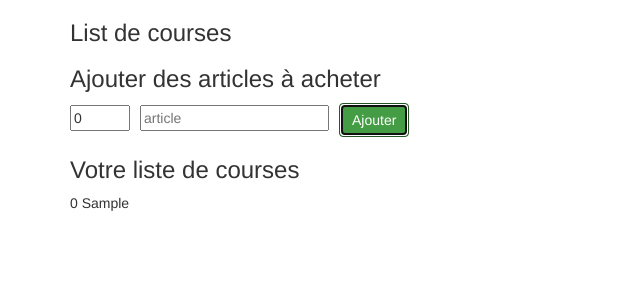
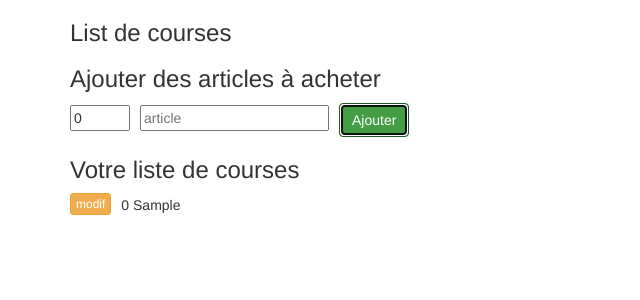
Before and after one commit to sserges/shoppinglist-react, a React (Create React App) app: page / in a window 1280 px wide. Both pictures are taken after typing "Sample" into the empty fields and a click on the button "Ajouter". Shown: the top 300 px of the page, without its empty margins (0-640 px from the left). Built offline with nearby package versions, Linux system fonts and the light colour scheme.

Commit message:
update an article

```diff
--- a/src/components/Article.js
+++ b/src/components/Article.js
@@ -1,11 +1,57 @@
 import React from "react";
 
-const Article = props => {
-  return (
-    <div>
-      {props.data.quantity} {props.data.name}
-    </div>
-  );
-};
+import "../style.css";
+
+class Article extends React.Component {
+  state = { isInEditMode: false };
+
+  toggleEditMode = () => {
+    this.setState({ isInEditMode: !this.state.isInEditMode });
+  };
+
+  handleQuantityEdit = (event, article) => {
+    article.quantity = event.target.value;
+    this.props.editArticle(article);
+  };
+
+  handleNameEdit = (event, article) => {
+    article.name = event.target.value;
+    this.props.editArticle(article);
+  };
+
+  render() {
+    return (
+      <div>
+        <button
+          className="btn btn-warning btn-xs edit"
+          onClick={() => this.toggleEditMode()}
+        >
+          modif
+        </button>
+
+        {this.state.isInEditMode ? (
+          <span>
+            <input
+              type="number"
+              value={this.props.data.quantity}
+              onChange={event =>
+                this.handleQuantityEdit(event, this.props.data)
+              }
+            />
+            <input
+              type="text"
+              value={this.props.data.name}
+              onChange={event => this.handleNameEdit(event, this.props.data)}
+            />
+          </span>
+        ) : (
+          <span>
+            {this.props.data.quantity} {this.props.data.name}
+          </span>
+        )}
+      </div>
+    );
+  }
+}
 
 export default Article;
```
